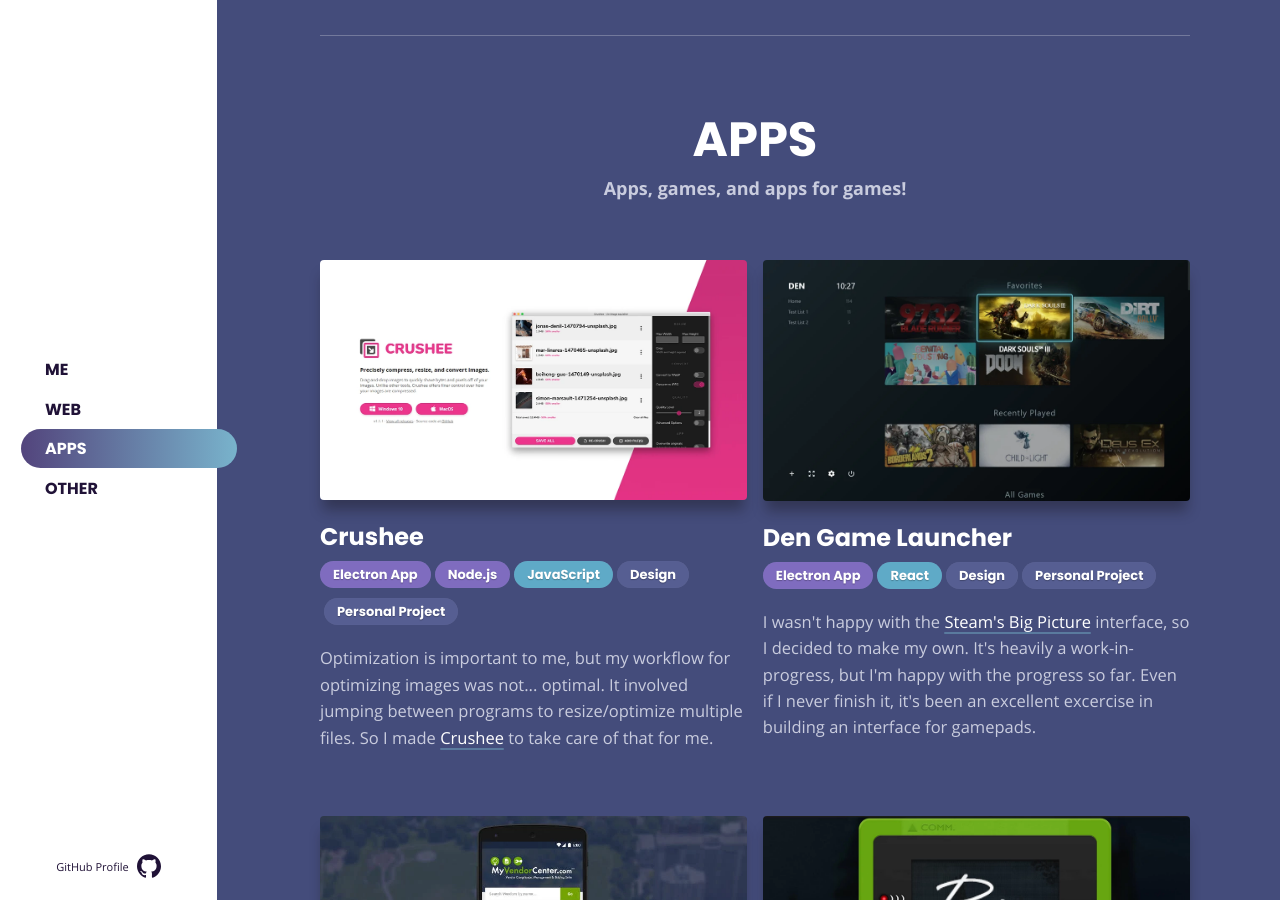
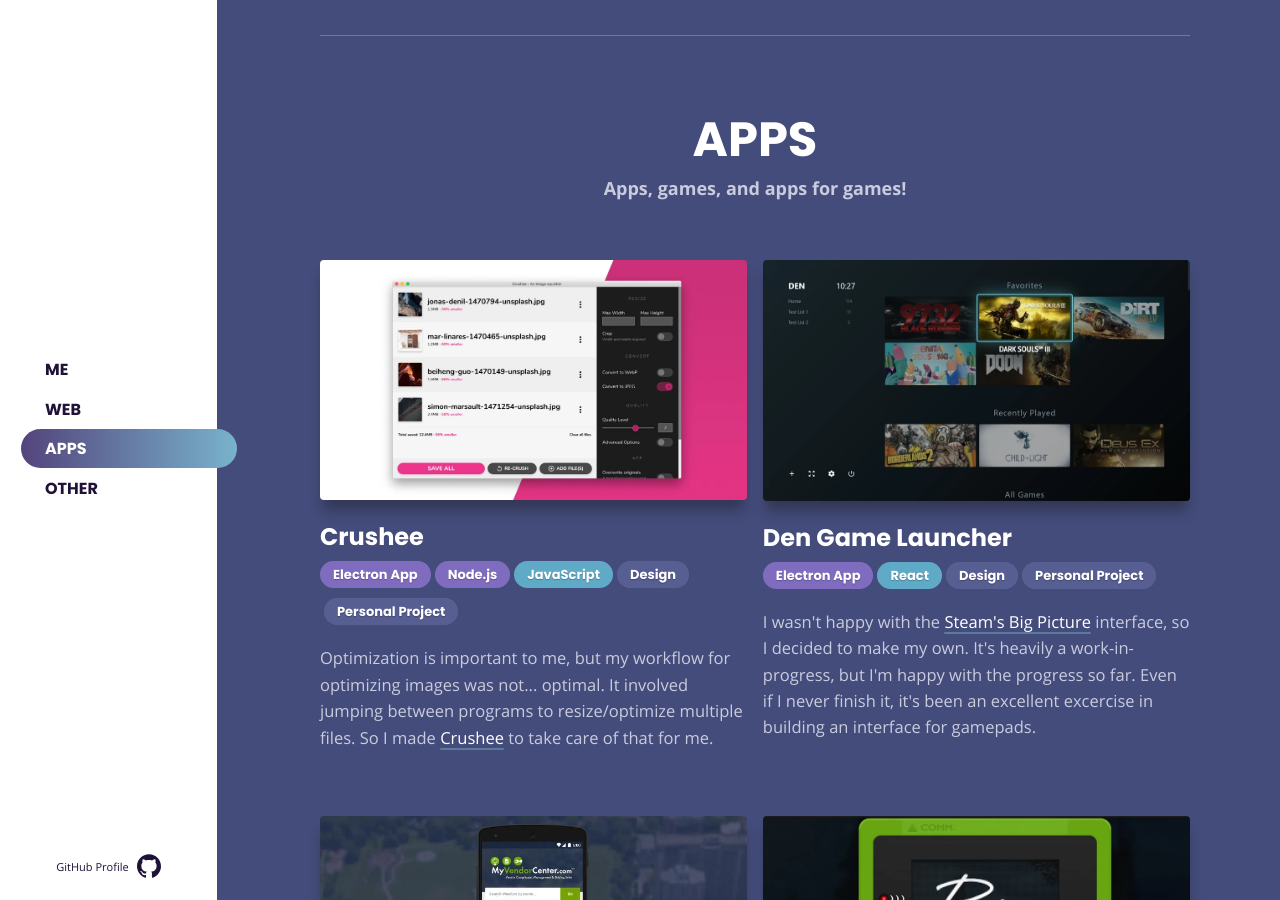
Before and after one commit to xanderfrangos/xanderfrangos.github.io, a Jekyll site: the page built from index.html, in a window 1280 px wide and 900 px high, scrolled down 2779 px. Built offline with Jekyll 4.4.1, drawn with Linux system fonts in a browser that asks for light colours.

Commit message:
Switch Crushee preview image

```diff
--- a/index.html
+++ b/index.html
@@ -210,9 +210,9 @@ layout: compress
                             <div class="image">
                                 <a href="https://crushee.app" target="_blank" rel="noopener">
                                     <picture>
-                                        <source srcset="media/previews/webp/crushee-alt.webp" type="image/webp">
-                                        <source srcset="media/previews/crushee-alt.jpg" type="image/jpeg">
-                                        <img src="media/previews/crushee-alt.jpg" alt="Den Game Launcher Screenshot" width="1020" height="573" />
+                                        <source srcset="media/previews/webp/crushee.webp" type="image/webp">
+                                        <source srcset="media/previews/crushee.jpg" type="image/jpeg">
+                                        <img src="media/previews/crushee.jpg" alt="Crushee App" width="1020" height="573" />
                                     </picture>
                                 </a>
                             </div>
```
